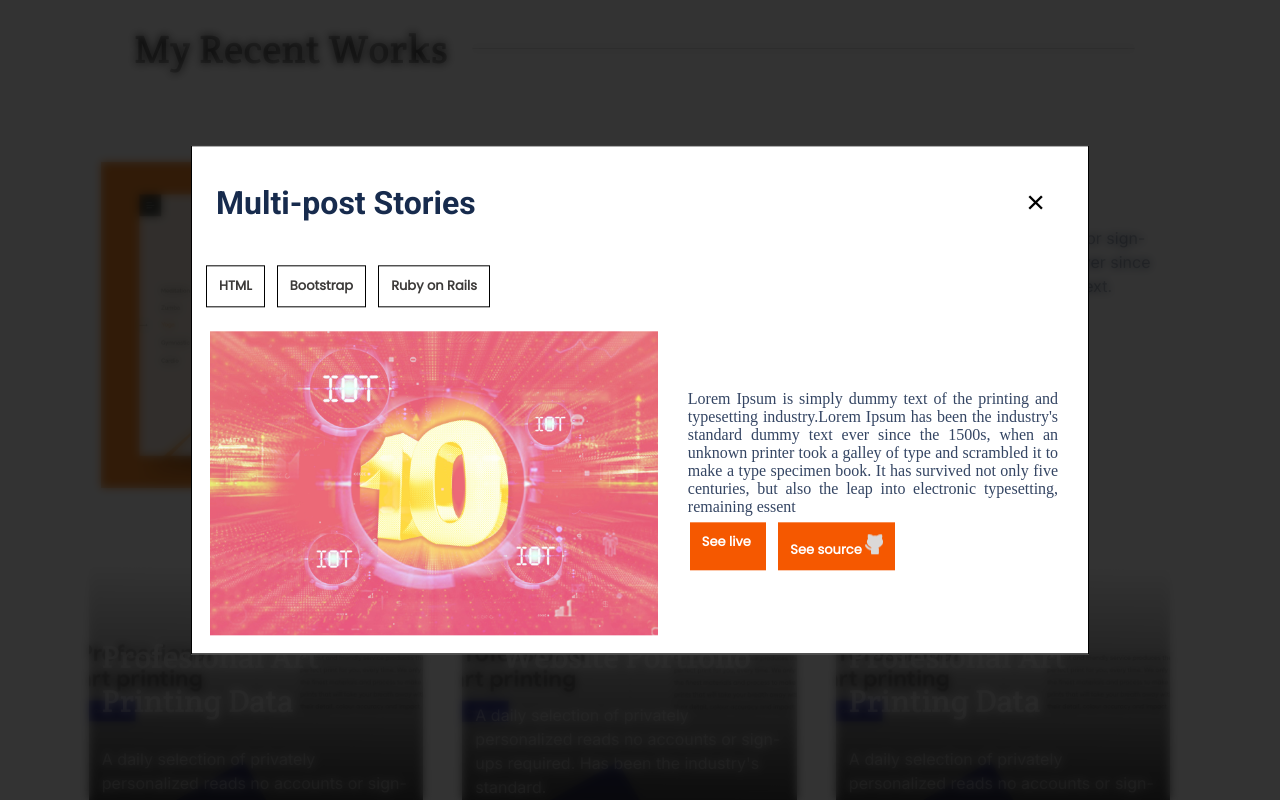
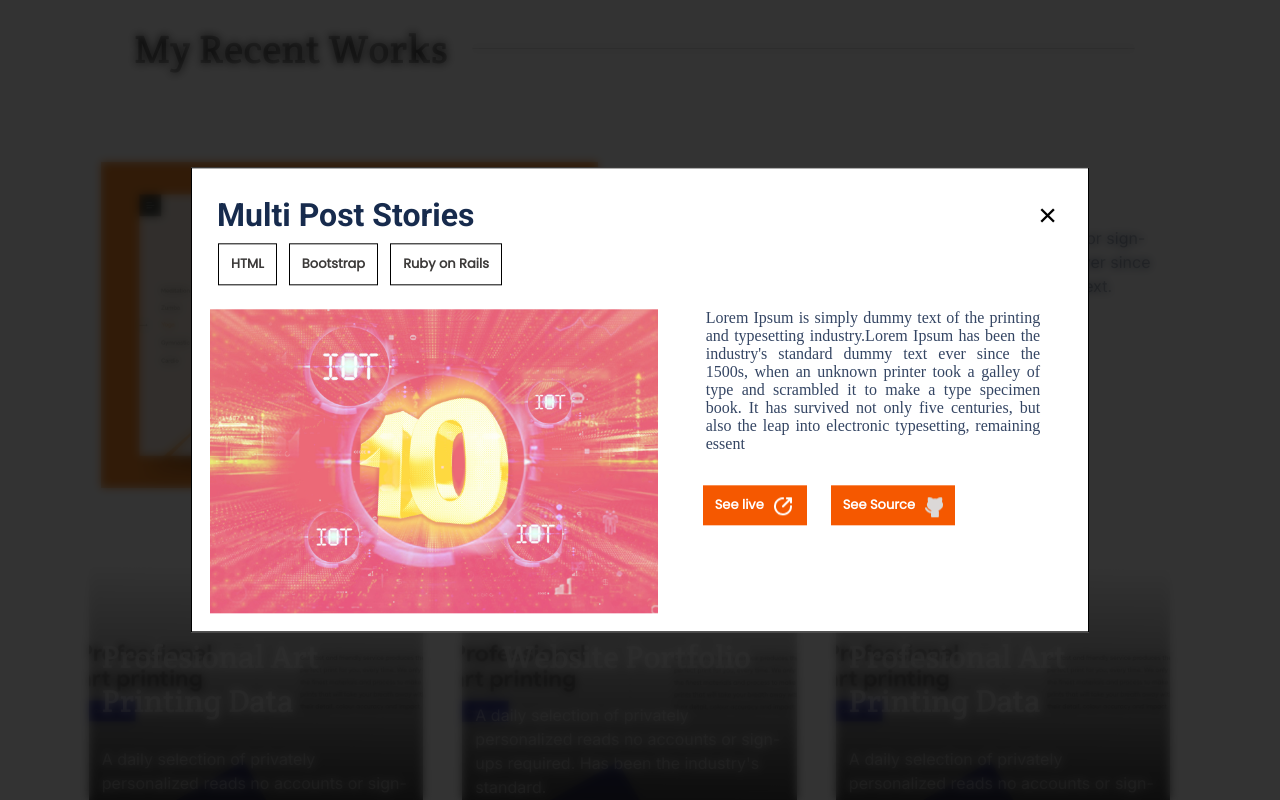
Before and after one commit to tumainimaganiko/Portfolio, a website: page index.html in a window 1280 px wide. Both pictures are taken after a click on the link "See project". Shown: the part 774-1574 px from the top of the page. Drawn offline with Linux system fonts and the light colour scheme.

Commit message:
Add  Required Changes

```diff
--- a/index.js
+++ b/index.js
@@ -55,7 +55,7 @@ const cards = [
   {
     img1: 'images/gym-image.png',
     img2: 'images/gym 2.png',
-    heading: 'Multi-post Stories',
+    heading: 'Multi Post Stories',
     description: "A daily selection of privately personalized reads no accounts or sign-ups required. has been the industry's standard dummy text ever since the 1500s when an unknown printer took a standard dummy text.",
     link: 'https://github.com/tumainimaganiko/Portfolio',
     imgCard: 'images/10 image.png',
@@ -213,8 +213,8 @@ btnClick.forEach((btn) => {
     <div>
         <p>${cards[x].details}</p>
         <ul class="bottom-btn">
-            <li><a href="#${cards[x].liveLink}">See live <img src="images/watch.png" alt=""></a></li>
-            <li><a href="#${cards[x].sourceLink}">See source <img src="images/github.png" alt=""></a></li>
+            <li id="first-list"><a href="#${cards[x].liveLink}"><span>See live</span><img src="images/watch.png" alt=""></a></li>
+            <li><a href="#${cards[x].sourceLink}"><span>See Source</span><img src="images/github.png" alt=""></a></li>
         </ul>
     </div>
 </div>
--- a/styles.css
+++ b/styles.css
@@ -268,16 +268,36 @@ footer ul {
   margin-bottom: 32px;
 }
 
+.bottom-btn {
+  display: flex;
+  justify-content: space-between;
+  margin: 0;
+}
+
 .bottom-btn li {
   background-color: #f55800;
   display: flex;
   padding: 12px;
-  margin: 6px;
+  margin: 12px;
   font-family: 'Poppins', sans-serif;
   font-style: normal;
   font-weight: 600;
   font-size: 13px;
   line-height: 16px;
+  width: 100px;
+  justify-content: space-between;
+}
+.bottom-btn li img {
+  position: absolute;
+}
+
+.bottom-btn li span {
+  padding-right: 10px;
+}
+
+#first-list {
+  margin-left: 1px;
+  width: 80px;
 }
 
 .card-3 ul li {
@@ -580,11 +600,10 @@ footer ul {
   font-size: 32px;
   line-height: 44px;
   color: #172b4d;
-  margin-left: 12px;
 }
 
 .modal-body > img {
-  width: 80%;
+  width: 90%;
   padding: 5%;
 }
 
@@ -898,16 +917,25 @@ footer ul {
   .modal-body {
     display: flex;
     justify-content: center;
-    align-items: center;
     height: 70%;
   }
 
   .modal-header {
-    margin-bottom: 0;
+    margin-bottom: 0px;
+    padding: 0;
+    margin-top: 25px;
+  }
+
+  .modal-body > div {
+    padding: 2%;
+  }
+
+  .modal-body > div p {
+    margin-bottom: 20px;
   }
 
   .close-button {
-    margin: 25px;
+    margin-right: 25px;
   }
 
   .modal-body > img {
@@ -922,4 +950,19 @@ footer ul {
     height: 60%;
     margin-right: 2%;
   }
+
+  .modal > ul {
+    padding-left: 1.25rem;
+  }
+
+  .bottom-btn {
+    display: flex;
+    justify-content: flex-start;
+  }
+
+  .h2-color {
+  margin-left: 25px;
+  }
+
+
 }
```
Also changed, not shown: images/watch.png (added).
